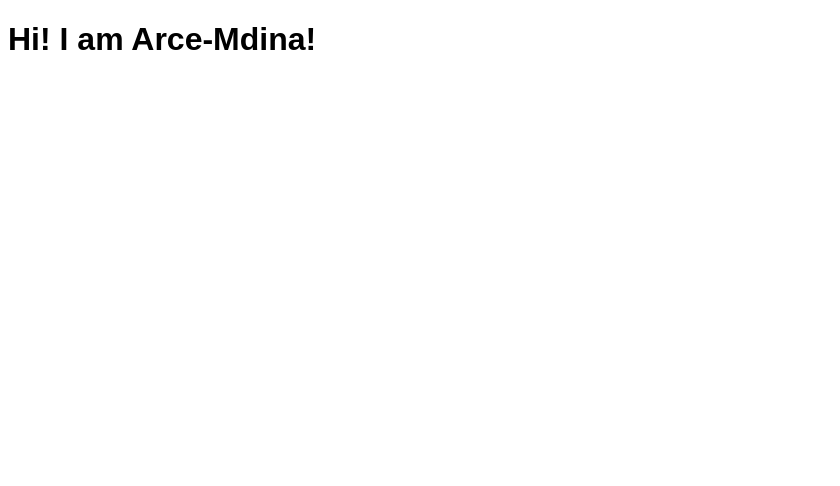
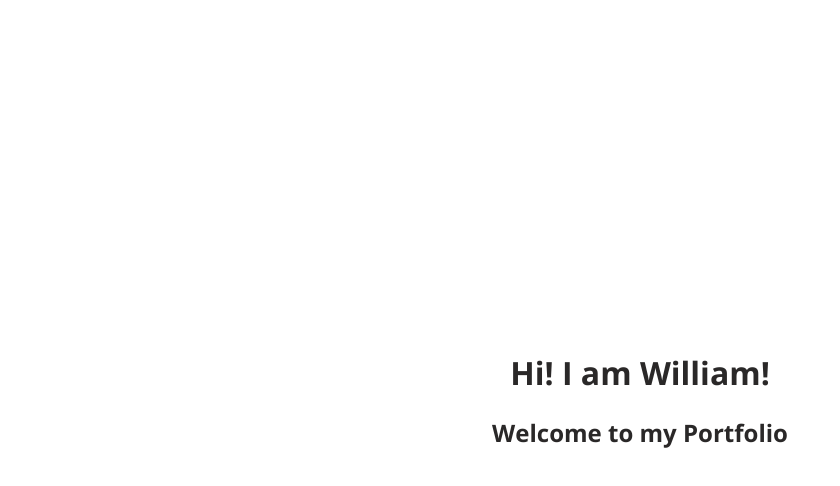
Before and after one commit to Arce-Mdina/Arce-Mdina.github.io, a React (Vite) app: page / in a window 1280 px wide. Shown: the top 486 px of the page, without its empty margins (0-840 px from the left). Built offline with nearby package versions, Linux system fonts and the light colour scheme.

Commit message:
Added some basics

```diff
--- a/src/App.css
+++ b/src/App.css
@@ -1,3 +1,29 @@
+@import url('https://fonts.googleapis.com/css2?family=Open+Sans:ital,wght@0,300..800;1,300..800&display=swap');
+
 * {
-    font-family:Arial, Helvetica, sans-serif;
+    /* font-family:Arial, Helvetica, sans-serif; */
+    margin: 0 auto;
 }
+
+.header {
+    font-family: "Open Sans", "sans-serif";
+    position: absolute;
+    top: 50%;
+    left: 50%;
+    transform: translate(-50%, -50%);
+    padding: 10px;
+    text-align:center;
+    color:rgba(23, 21, 21, 0.916);
+}
+
+.header-1, .header-2 {
+    transition: 0.3s ease-in;
+}
+
+.header-2:hover {
+    color:orange;
+}
+
+.header-1:hover {
+    color:dodgerblue;
+}
--- a/src/App.jsx
+++ b/src/App.jsx
@@ -4,8 +4,10 @@ function App() {
 
   return (
     <>
-      <div>
-        <h1>Hi! I am Arce-Mdina!</h1>
+      <div className="header">
+        <h1><span className="header-1">Hi!</span> I am William!</h1>
+        <br></br>
+        <h2>Welcome to my <span className="header-2">Portfolio</span></h2>
       </div>
     </>
   )
```
